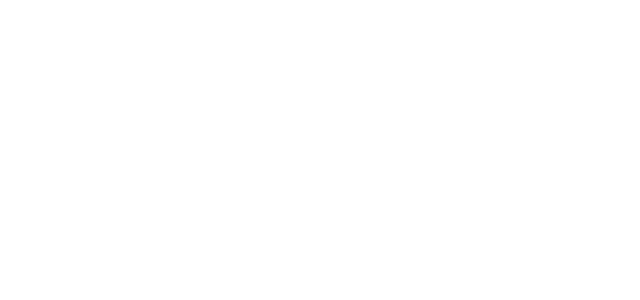
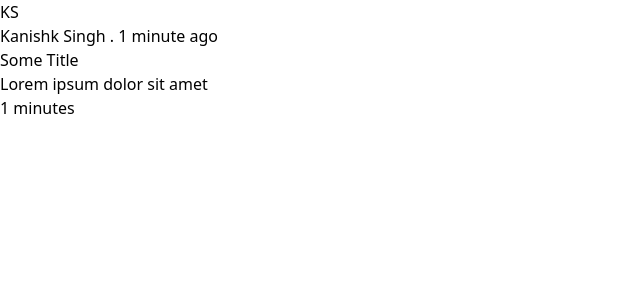
Before and after one commit to kan-ish/postgres_hono_app, a React (Vite) app in the folder frontend/: page /blogs in a window 1280 px wide. Before the commit this address had no page. Shown: the top 300 px of the page, without its empty margins (0-640 px from the left). Built offline with nearby package versions, Linux system fonts and the light colour scheme.

Commit message:
Feat: add allblogs page, blogcard component

```diff
--- a/frontend/src/App.tsx
+++ b/frontend/src/App.tsx
@@ -2,6 +2,7 @@
 import Signup from './pages/Signup'
 import Signin from './pages/Signin'
 import Blog from './pages/Blog'
+import AllBlogs from './pages/AllBlogs'
 
 function App() {
 
@@ -11,6 +12,7 @@
         <Routes>
           <Route path="/signup" element={<Signup />} />
           <Route path="/signin" element={<Signin />} />
+          <Route path="/blogs/" element={<AllBlogs />} />
           <Route path="/blog/:id" element={<Blog />} />
         </Routes>
       </BrowserRouter>
--- /dev/null
+++ b/frontend/src/components/BlogCard.tsx
@@ -0,0 +1,54 @@
+interface BlogCardPropsType {
+	authorName: string;
+	title: string;
+	content: string;
+	publishedDate: string;
+}
+
+export const BlogCard = ({
+	authorName,
+	title,
+	content,
+	publishedDate,
+}: BlogCardPropsType) => {
+	return (
+    <div>
+        <Avatar name = {authorName} />
+
+        <div>
+            {authorName} . {publishedDate}
+        </div>
+
+        <div>
+            {title}
+        </div>
+
+        <div>
+            {content.length > 100 ? content.substring(0, 100) + "..." : content}
+        </div>
+
+        <div>
+            {Math.ceil(content.length / 100)} minutes
+        </div>
+    </div>);
+};
+
+
+function Avatar({name}: {name: string}) {
+    const nameList = name.split(" ")
+
+    return (
+        <div className="relative inline-flex items-center justify-center w-6 h-6 overflow-hidden bg-gray-700 rounded-full">
+			<span className="text-xs font-normal text-slate-300">
+                {nameList.length > 1 ? (
+                    <>
+                        {nameList[0][0].toUpperCase()}
+                        {nameList[nameList.length - 1][0].toUpperCase()}
+                    </>
+                ) : (
+                    nameList[0][0].toUpperCase()
+                )}
+            </span>
+		</div>
+	);
+}
--- /dev/null
+++ b/frontend/src/pages/AllBlogs.tsx
@@ -0,0 +1,14 @@
+import { BlogCard } from "../components/BlogCard";
+
+export default function AllBlogs() {
+	return (
+		<div>
+			<BlogCard
+				authorName={"Kanishk Singh"}
+				title={"Some Title"}
+				content={"Lorem ipsum dolor sit amet"}
+				publishedDate={"1 minute ago"}
+			/>
+		</div>
+	);
+}
```
